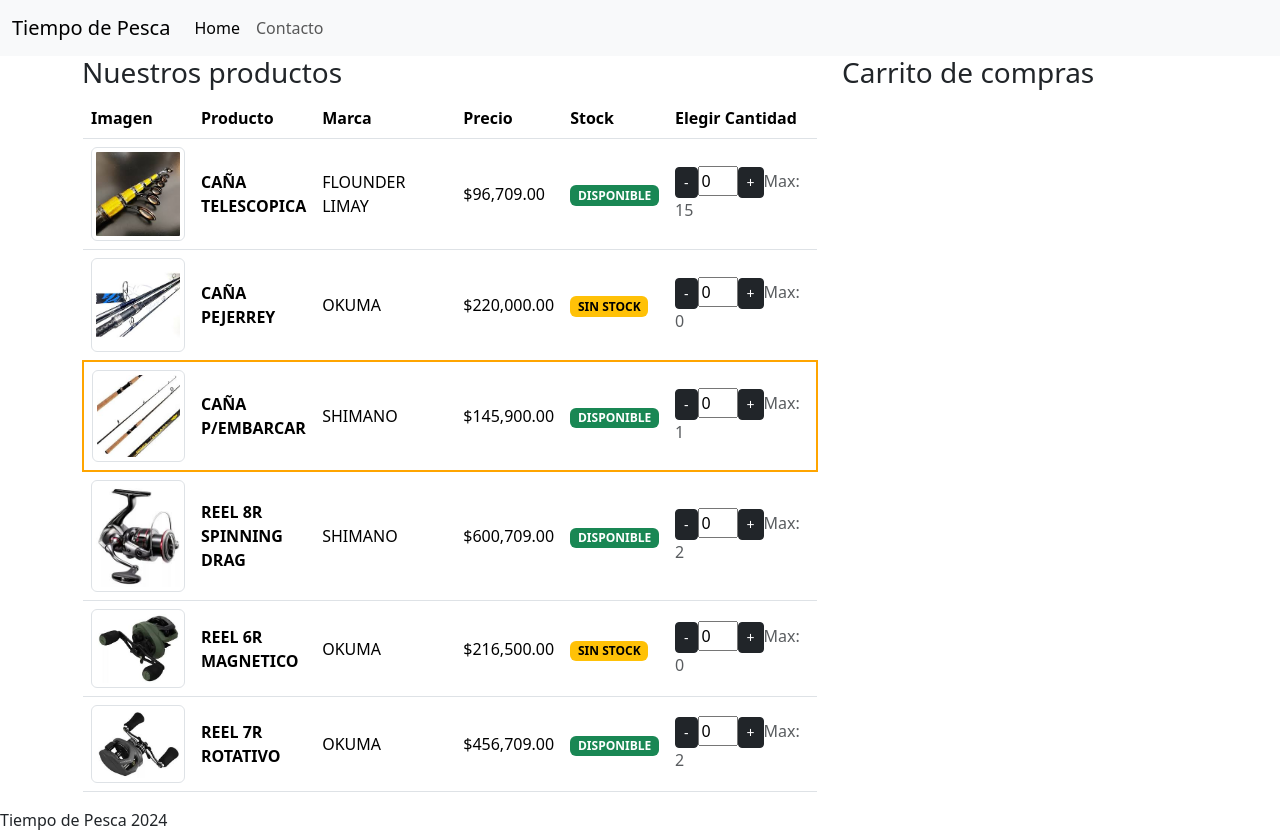
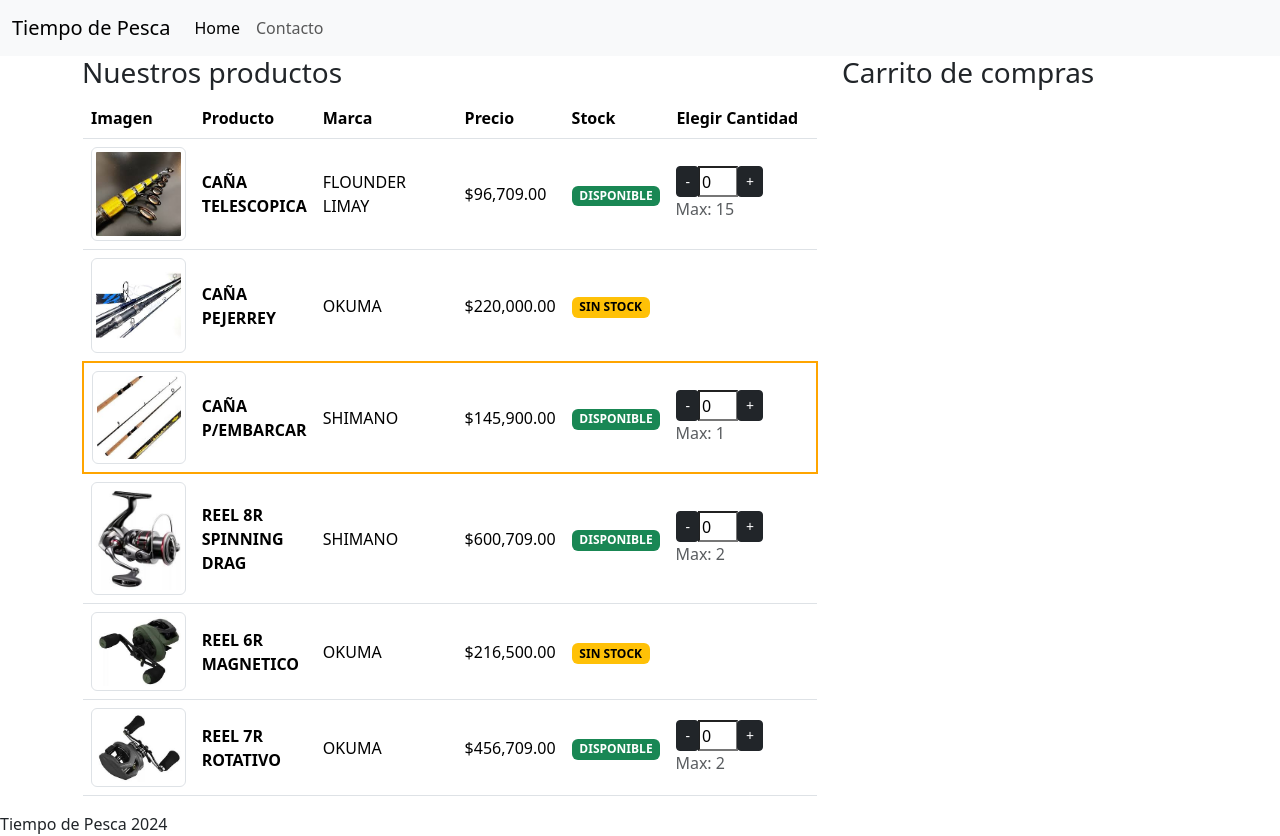
Before and after one commit to santiagoLandi/CarroCompras-ANGULAR, an Angular app: page /compras in a window 1280 px wide. Built offline with nearby package versions, Linux system fonts and the light colour scheme.

Commit message:
Se crea componente input y se logra comunicacion entre distintos componentes

```diff
--- a/src/app/app.module.ts
+++ b/src/app/app.module.ts
@@ -8,6 +8,7 @@ import { FormsModule } from '@angular/forms';
 import { PescaAboutComponent } from './pesca-about/pesca-about.component';
 import { PescaTiendaComponent } from './pesca-tienda/pesca-tienda.component';
 import { CarritoComponent } from './carrito/carrito.component';
+import { InputIntegerComponent } from './input-integer/input-integer.component';
 
 @NgModule({
   declarations: [
@@ -15,7 +16,8 @@ import { CarritoComponent } from './carrito/carrito.component';
     PescaListComponent,
     PescaAboutComponent,
     PescaTiendaComponent,
-    CarritoComponent
+    CarritoComponent,
+    InputIntegerComponent
   ],
   imports: [
     BrowserModule,
--- /dev/null
+++ b/src/app/input-integer/input-integer.component.html
@@ -0,0 +1,13 @@
+<div class="input-group">
+    <div class="input-group-prepend">
+       <button type="button" class="btn btn-sm btn-dark" (click)="downQuantity()">-</button>
+    </div>
+      <input
+      type="text"
+      [(ngModel)]="quantity"
+      (keyup)="changeCuantity($event)">
+    <div class="input-group-append">
+       <button  type="button" class="btn btn-sm btn-dark" (click)="upQuantity()">+</button>
+    </div>
+       <span class="text-muted">Max: {{ max }}</span>
+</div>
--- /dev/null
+++ b/src/app/input-integer/input-integer.component.scss
@@ -0,0 +1,3 @@
+input{
+    max-width: 40px;
+}
--- /dev/null
+++ b/src/app/input-integer/input-integer.component.ts
@@ -0,0 +1,50 @@
+import { Component, EventEmitter, Input, Output } from '@angular/core';
+import {product} from '../pesca-list/product';
+
+@Component({
+  selector: 'app-input-integer',
+  templateUrl: './input-integer.component.html',
+  styleUrl: './input-integer.component.scss'
+})
+export class InputIntegerComponent {
+
+  constructor(){
+
+  }
+  @Input()
+  quantity!: number;
+
+  @Input()
+  max!:number;
+
+  @Output()
+  quantityChange: EventEmitter<number>= new EventEmitter<number>();
+
+  upQuantity(): void{
+    if(this.quantity<this.max){
+      this.quantity ++;
+      this.quantityChange.emit(this.quantity);
+    }
+  }
+
+  downQuantity(): void{
+    if(this.quantity>0){
+      this.quantity --;
+      this.quantityChange.emit(this.quantity);
+    }
+  }
+  changeCuantity(event:any):void {
+    const inputValue = event.target.value;
+    const parsedValue = parseInt(inputValue, ); // Intenta convertir a número
+
+    if (!isNaN(parsedValue) && parsedValue >= 0 && parsedValue <= this.max) {
+      // El valor es un número válido y está dentro del rango de existencias
+      this.quantity = parsedValue;
+      this.quantityChange.emit(this.quantity);
+    } else {
+      // Mostrar un mensaje de error o tomar otra acción
+      console.log('Valor inválido o fuera de rango');
+    }
+  }
+
+}
--- a/src/app/pesca-list/pesca-list.component.html
+++ b/src/app/pesca-list/pesca-list.component.html
@@ -20,13 +20,7 @@ center">
                 <span class="badge text-bg-warning" *ngIf="product.stock==0">SIN STOCK</span>
             </td>
             <td>
-                <button type="button" class="btn btn-sm btn-dark" (click)="downQuantity(product)">-</button>
-                <input
-                 type="text"
-                 [(ngModel)]="product.quantity"
-                 (keyup)="changeCuantity($event,product)">
-                 <button  type="button" class="btn btn-sm btn-dark" (click)="upQuantity(product)">+</button>
-                 <span class="text-muted">Max: {{ product.stock }}</span>
+                 <app-input-integer [(quantity)]="product.quantity" [max]="product.stock" *ngIf="product.stock"></app-input-integer>
             </td>
         </tr>
     </thead>
--- a/src/app/pesca-list/pesca-list.component.scss
+++ b/src/app/pesca-list/pesca-list.component.scss
@@ -5,6 +5,3 @@
 td{
     vertical-align: middle;
 }
-input{
-    max-width: 40px;
-}
--- a/src/app/pesca-list/pesca-list.component.ts
+++ b/src/app/pesca-list/pesca-list.component.ts
@@ -67,25 +67,5 @@ export class PescaListComponent  {
 
   constructor(){};
 
-  upQuantity(product:product): void{
-    if(product.quantity<product.stock)
-      product.quantity ++;
-  }
 
-  downQuantity(product:product): void{
-    if(product.quantity>0)
-      product.quantity --;
-  }
-  changeCuantity(event:any,product:product):void {
-    const inputValue = event.target.value;
-    const parsedValue = parseInt(inputValue, ); // Intenta convertir a número
-
-    if (!isNaN(parsedValue) && parsedValue >= 0 && parsedValue <= product.stock) {
-      // El valor es un número válido y está dentro del rango de existencias
-      product.quantity = parsedValue;
-    } else {
-      // Mostrar un mensaje de error o tomar otra acción
-      console.log('Valor inválido o fuera de rango');
-    }
-  }
 }
```
Also changed, not shown: 1 other file (tests, documents, lock files or other folders).
